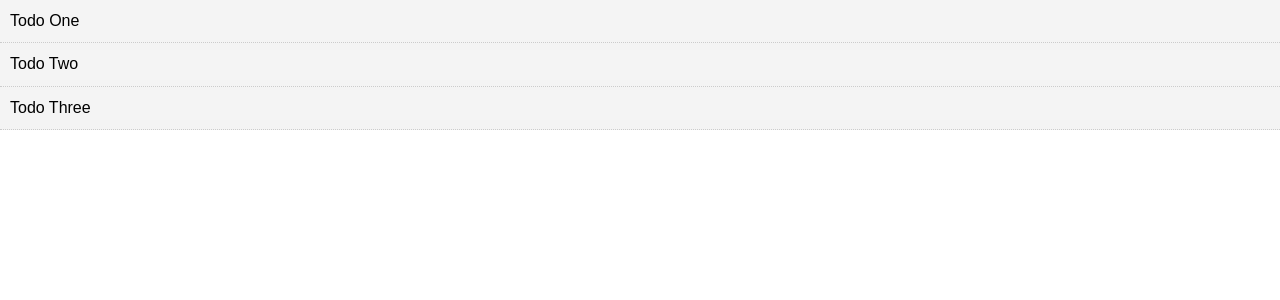
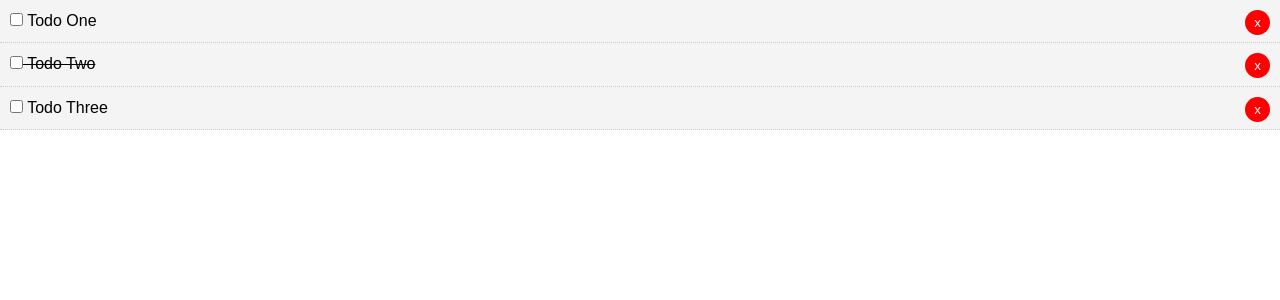
Before and after one commit to bryansiegel/todolist_vue, a Vue app: page / in a window 1280 px wide. Shown: the top 300 px of the page. Built offline with nearby package versions, Linux system fonts and the light colour scheme.

Commit message:
delete todo

```diff
--- a/src/App.vue
+++ b/src/App.vue
@@ -1,6 +1,6 @@
 <template>
   <div id="app">
-    <Todos v-bind:todos="todos" />
+    <Todos v-bind:todos="todos" v-on:del-todo="deleteTodo"/>
   </div>
 </template>
 
@@ -32,6 +32,12 @@ export default {
       }
     ]
     }
+  },
+  methods: {
+    //not really delete just filter
+    deleteTodo(id) {
+      this.todos = this.todos.filter(todo => todo.id !== id);
+    }
   }
 }
 </script>
--- a/src/components/TodoItem.vue
+++ b/src/components/TodoItem.vue
@@ -1,13 +1,23 @@
 <template>
-    <div class="todo-item">
-        <p>{{ todo.title }}</p>
+    <div class="todo-item" v-bind:class="{'is-complete':todo.completed}">
+        <p>
+            <input type="checkbox" v-on:change="markComplete">
+            {{ todo.title }}
+            <button @click="$emit('del-todo', todo.id)" class="del">x</button>
+        </p>
     </div>
 </template>
 
 <script>
 export default {
     name: "TodoItem",
-    props: ["todo"]
+    props: ["todo"],
+    methods: {
+        markComplete() {
+            this.todo.completed = !this.todo.completed;
+        }
+    }
+
 }
 </script>
 
--- a/src/components/Todos.vue
+++ b/src/components/Todos.vue
@@ -1,7 +1,7 @@
 <template>
     <div>
         <div v-bind:key="todo.id" v-for="todo in todos">
-            <TodoItem v-bind:todo="todo" />
+            <TodoItem v-bind:todo="todo" v-on:del-todo="$emit('del-todo', todo.id)"/>
         </div>
     </div>
 </template>
```
